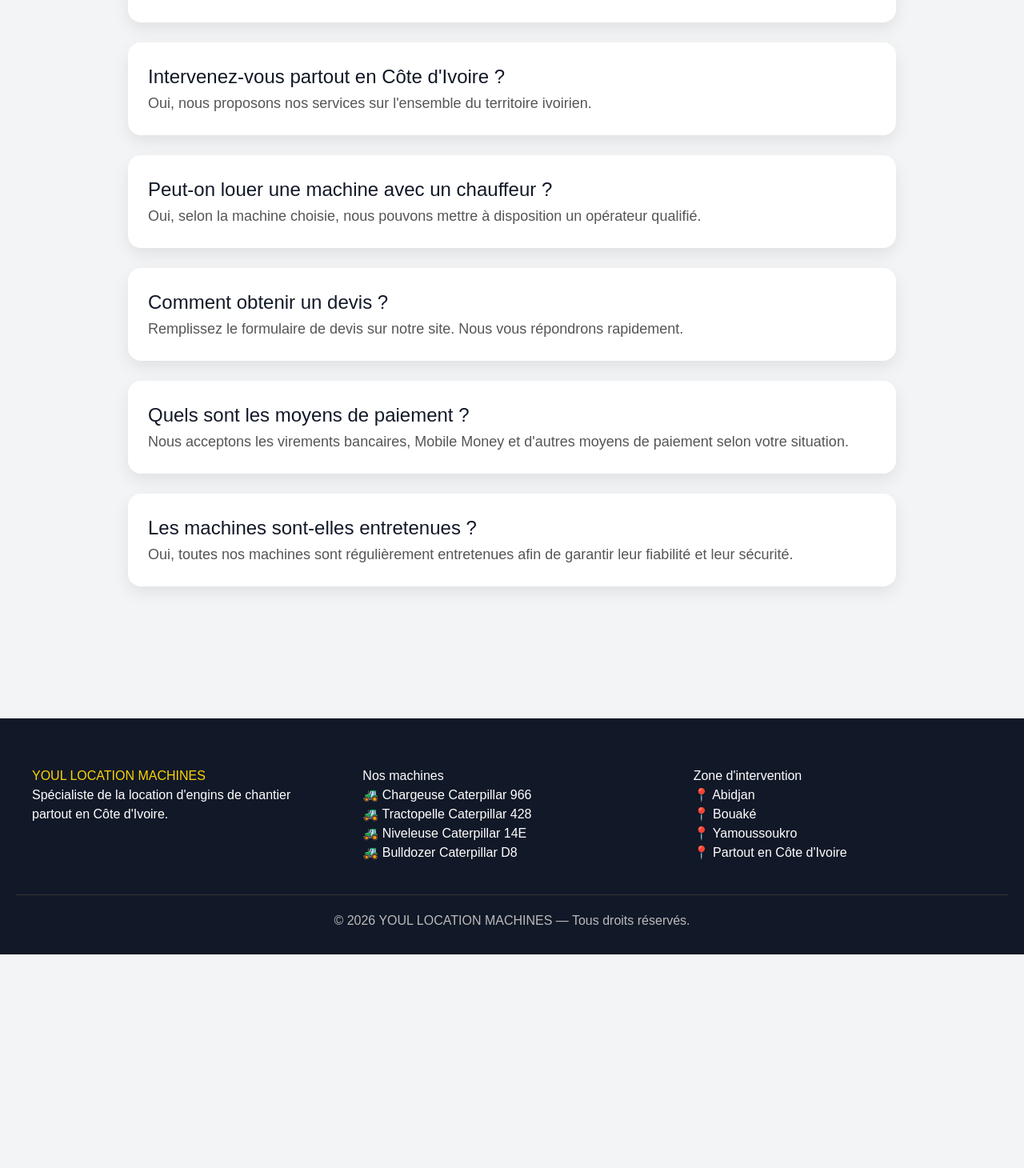
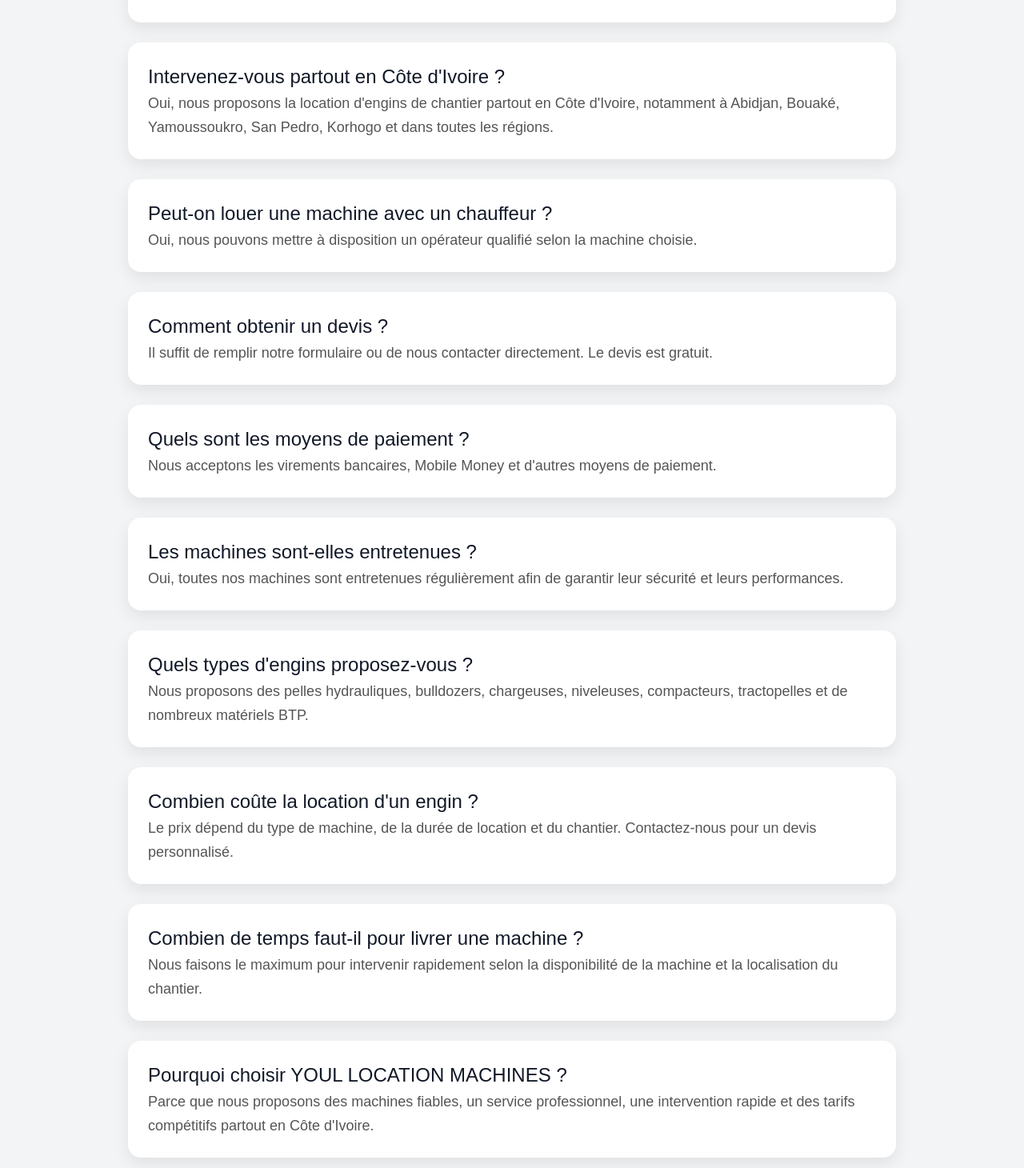
Before and after one commit to Youll133/youl-location-machines, a Next.js app: page /faq in a window 1280 px wide. Shown: the part 430-1890 px from the top of the page at 80% size. Before the commit the page ends 1623 px from the top, so only its background shows below. Built offline with nearby package versions, Linux system fonts and the light colour scheme.

Commit message:
Optimisation SEO FAQ

```diff
--- a/app/faq/page.tsx
+++ b/app/faq/page.tsx
@@ -8,27 +8,47 @@ export default function FaqPage() {
   {
     question: "Intervenez-vous partout en Côte d'Ivoire ?",
     reponse:
-        "Oui, nous proposons nos services sur l'ensemble du territoire ivoirien.",
+      "Oui, nous proposons la location d'engins de chantier partout en Côte d'Ivoire, notamment à Abidjan, Bouaké, Yamoussoukro, San Pedro, Korhogo et dans toutes les régions.",
   },
   {
     question: "Peut-on louer une machine avec un chauffeur ?",
     reponse:
-        "Oui, selon la machine choisie, nous pouvons mettre à disposition un opérateur qualifié.",
+      "Oui, nous pouvons mettre à disposition un opérateur qualifié selon la machine choisie.",
   },
   {
     question: "Comment obtenir un devis ?",
     reponse:
-        "Remplissez le formulaire de devis sur notre site. Nous vous répondrons rapidement.",
+      "Il suffit de remplir notre formulaire ou de nous contacter directement. Le devis est gratuit.",
   },
   {
     question: "Quels sont les moyens de paiement ?",
     reponse:
-        "Nous acceptons les virements bancaires, Mobile Money et d'autres moyens de paiement selon votre situation.",
+      "Nous acceptons les virements bancaires, Mobile Money et d'autres moyens de paiement.",
   },
   {
     question: "Les machines sont-elles entretenues ?",
     reponse:
-        "Oui, toutes nos machines sont régulièrement entretenues afin de garantir leur fiabilité et leur sécurité.",
+      "Oui, toutes nos machines sont entretenues régulièrement afin de garantir leur sécurité et leurs performances.",
+  },
+  {
+    question: "Quels types d'engins proposez-vous ?",
+    reponse:
+      "Nous proposons des pelles hydrauliques, bulldozers, chargeuses, niveleuses, compacteurs, tractopelles et de nombreux matériels BTP.",
+  },
+  {
+    question: "Combien coûte la location d'un engin ?",
+    reponse:
+      "Le prix dépend du type de machine, de la durée de location et du chantier. Contactez-nous pour un devis personnalisé.",
+  },
+  {
+    question: "Combien de temps faut-il pour livrer une machine ?",
+    reponse:
+      "Nous faisons le maximum pour intervenir rapidement selon la disponibilité de la machine et la localisation du chantier.",
+  },
+  {
+    question: "Pourquoi choisir YOUL LOCATION MACHINES ?",
+    reponse:
+      "Parce que nous proposons des machines fiables, un service professionnel, une intervention rapide et des tarifs compétitifs partout en Côte d'Ivoire.",
   },
 ];
 
```
Lines whose indentation alone changed are shown as unchanged.
